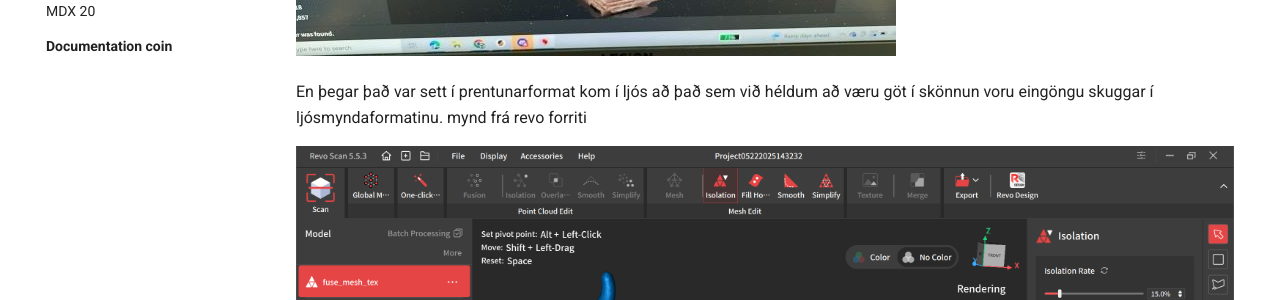
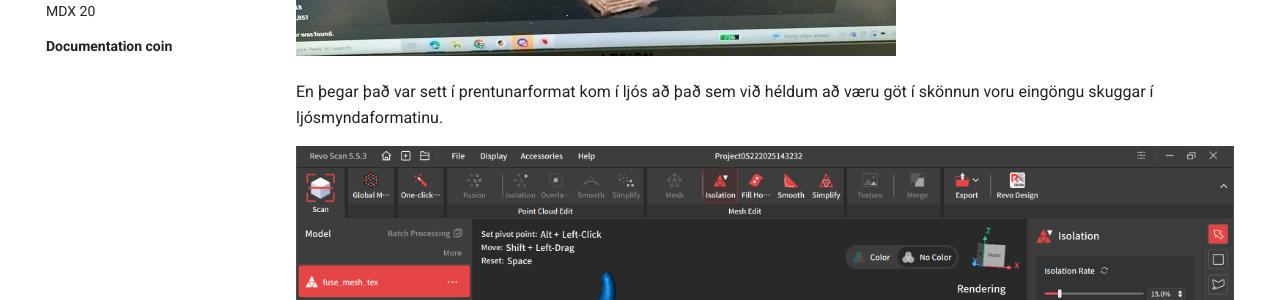
Before and after one commit to Fab-Lab-Island/fli-bootcamp-2025, an MkDocs documentation site: the page built from docs/verkefnavinna/Eddan_3Dscan.md, in a window 1280 px wide and 900 px high, scrolled down 1490 px. Shown: the part 178-478 px from the top of the window. Built offline with MkDocs 1.6.1 and Material for MkDocs 9.7.7, drawn with Linux system fonts in a browser that asks for light colours; comment, search, counter and statistics services are not loaded.

Commit message:
fix text

```diff
--- a/docs/verkefnavinna/Eddan_3Dscan.md
+++ b/docs/verkefnavinna/Eddan_3Dscan.md
@@ -10,7 +10,6 @@
   ![edda](myndir/edda600_crop.jpg)
 
 En þegar það var sett í prentunarformat kom í ljós að það sem við héldum að væru göt í skönnun voru eingöngu skuggar í ljósmyndaformatinu.
-  mynd frá revo forriti
 
   ![edda](myndir/edda1_forrit.png)
 
```
